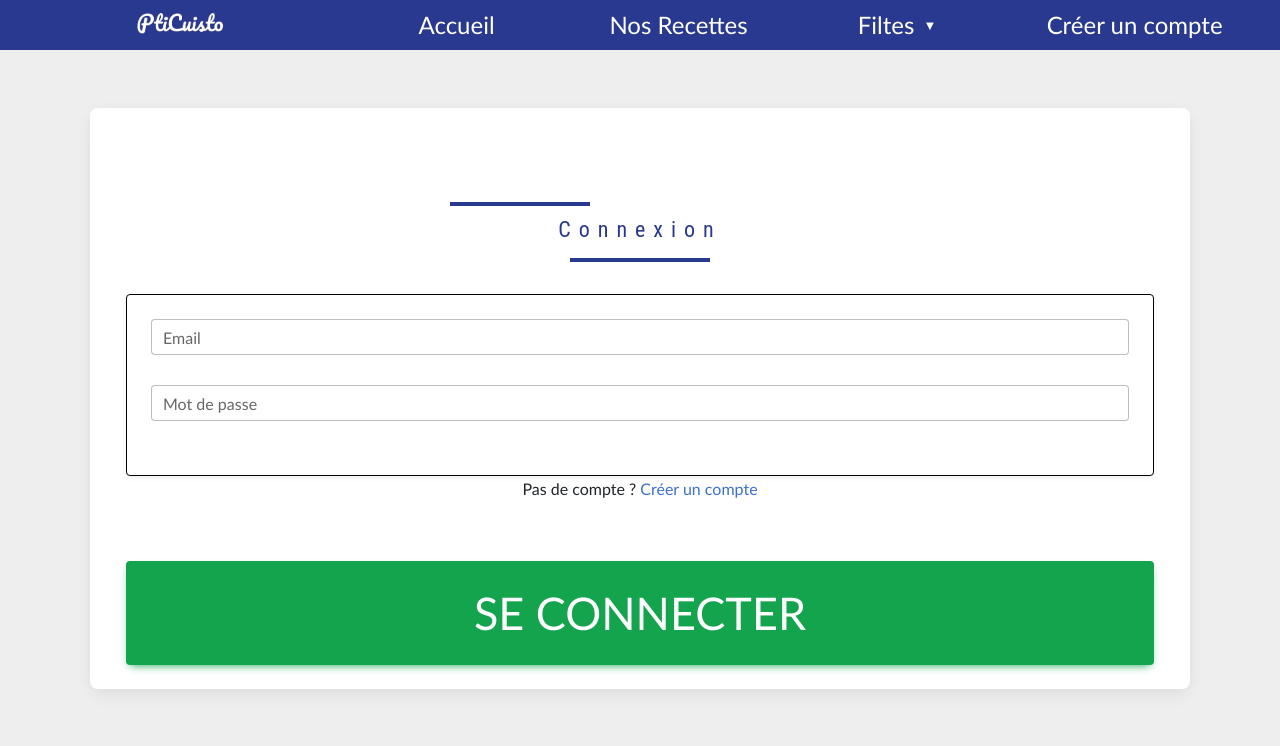
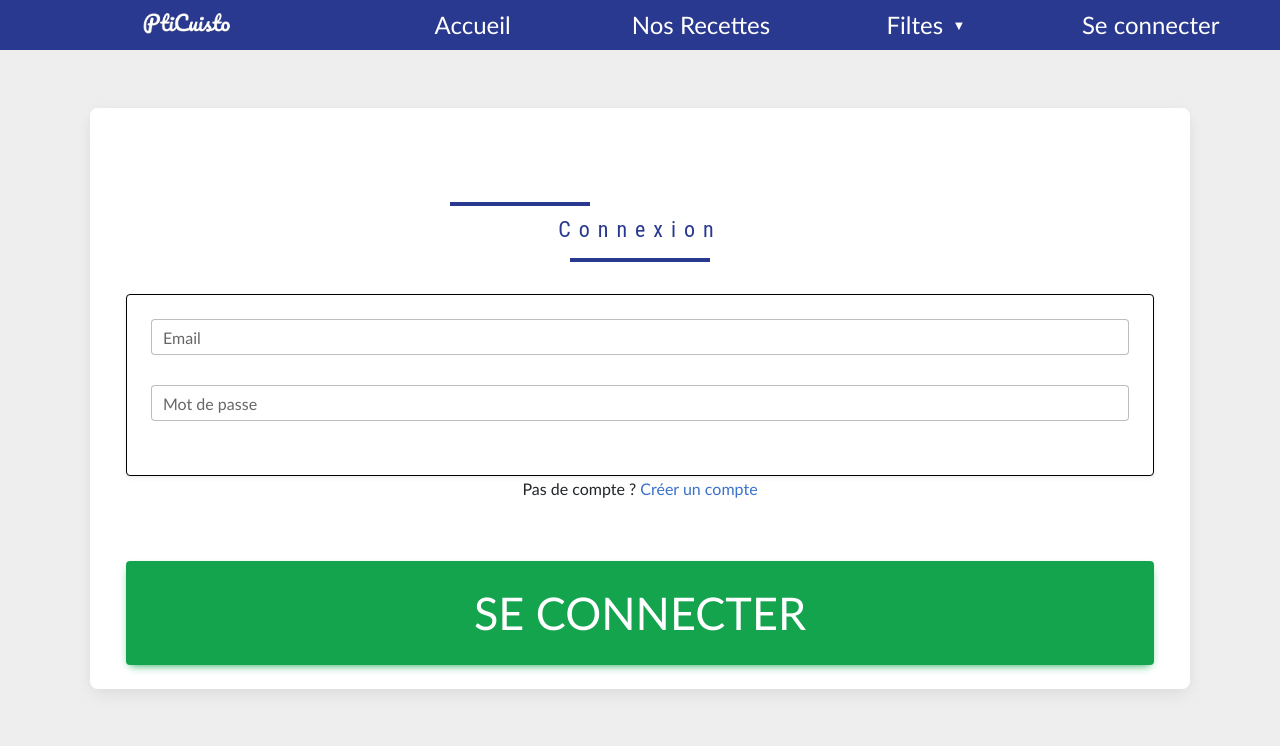
Before and after one commit to PtiCuistot/PtiCuistot, a PHP site: page /login.php in a window 1280 px wide. Shown: the top 746 px of the page. Run offline with PHP 8.4, Linux system fonts and the light colour scheme; some libraries are stand-ins or nearby versions.

Commit message:
fix bug header

```diff
--- a/php/template/header.php
+++ b/php/template/header.php
@@ -29,7 +29,7 @@
                     }
                     else
                     {
-                        echo '<li><a href="registration.php">Créer un compte</a></li>';
+                        echo '<li><a href="login.php">Se connecter</a></li>';
                     }
 
                     if(isset($_SESSION['admin']) && $_SESSION['admin'] == true)
```
